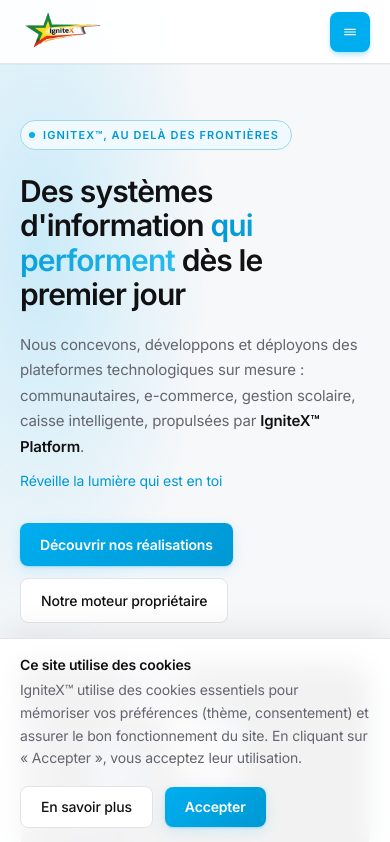
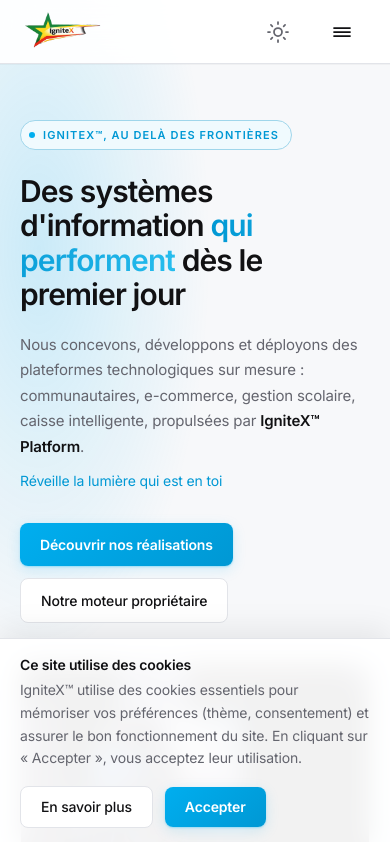
Before and after one commit to CO-ESP-CS1/IgniteX, a Next.js app: page / in a window 390 px wide. Shown: the top 842 px of the page. Built offline with nearby package versions, Linux system fonts and the light colour scheme.

Commit message:
Ajoute le switch thème mobile et agrandit le menu hamburger.
Co-authored-by: Cursor <cursoragent@cursor.com>

```diff
--- a/components/header.tsx
+++ b/components/header.tsx
@@ -32,16 +32,19 @@ export function Header() {
             <ThemeSwitcherNative />
           </div>
 
+          <div className="flex items-center gap-2 lg:hidden">
+            <ThemeSwitcherNative variant="mobile-toggle" />
             <label
               htmlFor={MENU_ID}
-            className="flex h-10 w-10 shrink-0 cursor-pointer items-center justify-center rounded-lg bg-ignitex-500 text-white shadow-md shadow-ignitex-500/25 transition-opacity hover:opacity-90 lg:hidden"
+              className="flex h-14 w-14 shrink-0 cursor-pointer items-center justify-center text-foreground transition-opacity hover:opacity-70"
               style={{ WebkitTapHighlightColor: "transparent", touchAction: "manipulation" }}
               aria-label="Ouvrir le menu"
             >
-            <svg viewBox="0 0 24 24" className="h-4 w-4" fill="none" stroke="currentColor" strokeWidth="1.75" aria-hidden="true">
+              <svg viewBox="0 0 24 24" className="h-6 w-6" fill="none" stroke="currentColor" strokeWidth="1.75" aria-hidden="true">
                 <path d="M4 8h16M4 12h16M4 16h16" strokeLinecap="round" />
               </svg>
             </label>
+          </div>
         </div>
       </header>
 
--- a/components/theme-switcher-native.tsx
+++ b/components/theme-switcher-native.tsx
@@ -1,7 +1,10 @@
 type ThemeSwitcherNativeProps = {
-  variant?: "compact" | "full";
+  variant?: "compact" | "full" | "mobile-toggle";
   lightOnly?: boolean;
 };
+
+const mobileToggleClass =
+  "flex h-14 w-14 shrink-0 cursor-pointer items-center justify-center text-foreground transition-opacity hover:opacity-70";
 
 function SunIcon({ className }: { className?: string }) {
   return (
@@ -48,6 +51,33 @@ export function ThemeSwitcherNative({
   const shellClass = lightOnly
     ? "border-zinc-200 bg-zinc-50"
     : "border-border bg-surface";
+
+  if (variant === "mobile-toggle") {
+    return (
+      <>
+        <button
+          type="button"
+          data-theme-set="light"
+          aria-label="Activer le mode clair"
+          title="Mode clair"
+          className={`${mobileToggleClass} hidden dark:flex`}
+          style={{ WebkitTapHighlightColor: "transparent", touchAction: "manipulation" }}
+        >
+          <MoonIcon className="h-6 w-6" />
+        </button>
+        <button
+          type="button"
+          data-theme-set="dark"
+          aria-label="Activer le mode sombre"
+          title="Mode sombre"
+          className={`${mobileToggleClass} dark:hidden`}
+          style={{ WebkitTapHighlightColor: "transparent", touchAction: "manipulation" }}
+        >
+          <SunIcon className="h-6 w-6" />
+        </button>
+      </>
+    );
+  }
 
   if (variant === "full") {
     return (
```
Lines whose indentation alone changed are shown as unchanged.
